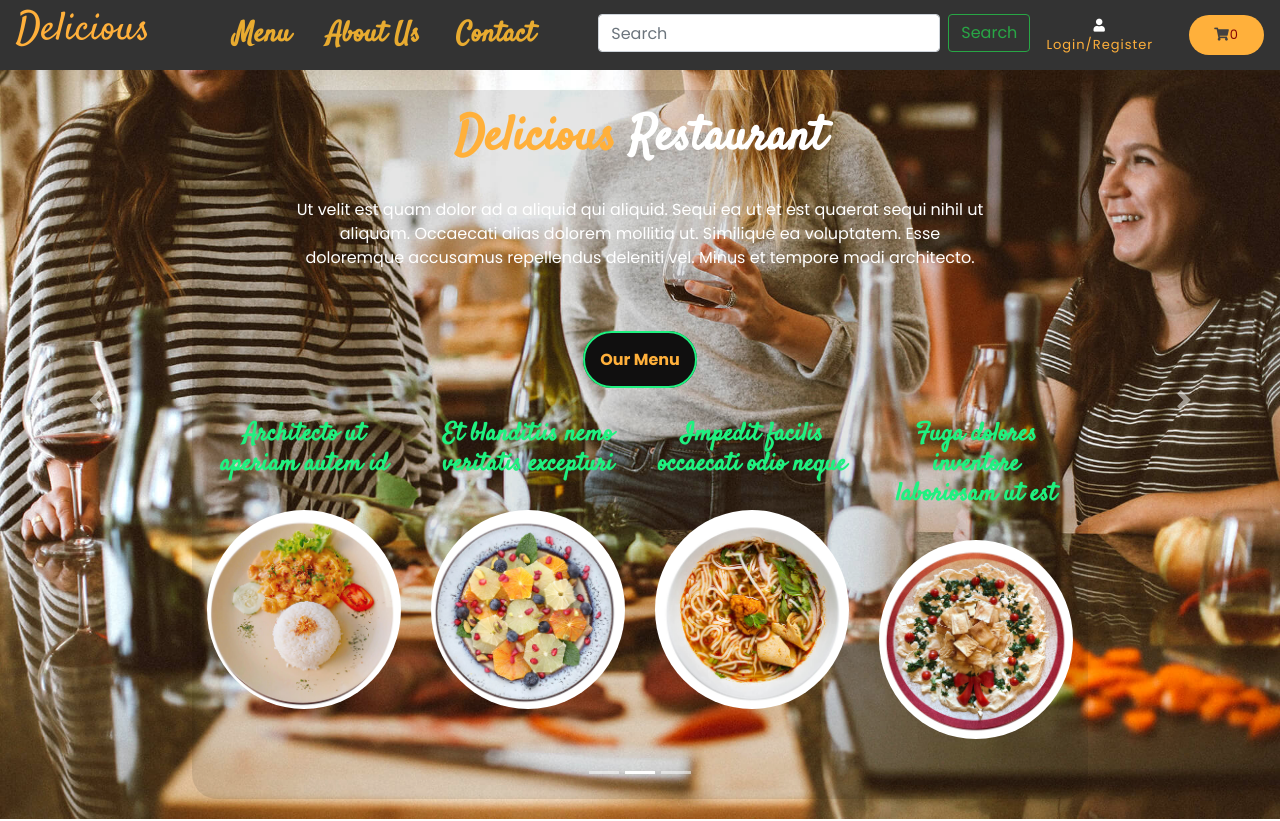
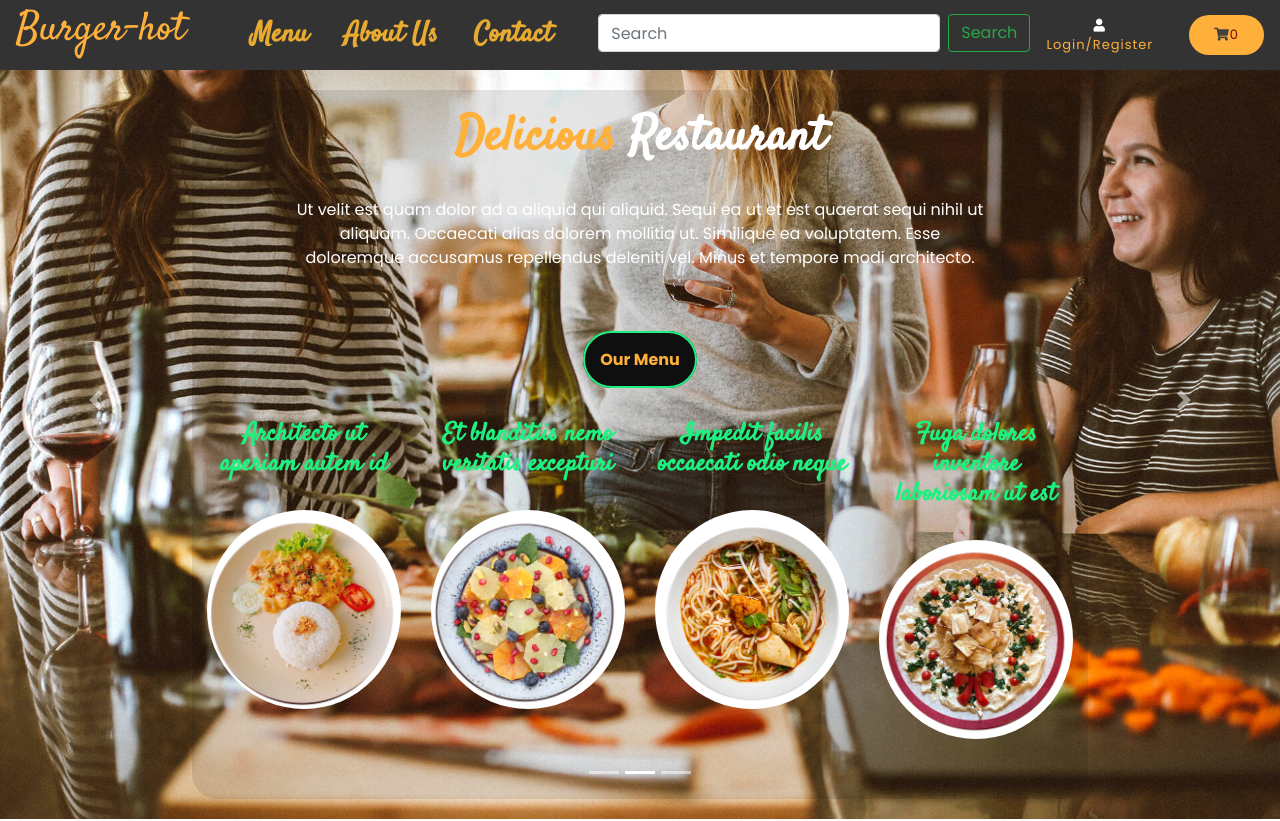
Before and after one commit to badr1002/burger-hot, a React (Create React App) app in the folder app/: page /home in a window 1280 px wide. Shown: the top 821 px of the page. Built offline with nearby package versions, Linux system fonts and the light colour scheme; no server answers.

Commit message:
Update Navbar.js

```diff
--- a/app/src/Components/Navbar.js
+++ b/app/src/Components/Navbar.js
@@ -67,7 +67,7 @@ class Navbar extends Component {
                        <div className='brand'>
                          <h1 className="brand me-auto">
                             <NavLink to="/home">
-                                Delicious
+                                Burger-hot
                             </NavLink>
                         </h1>
                        </div>
```
